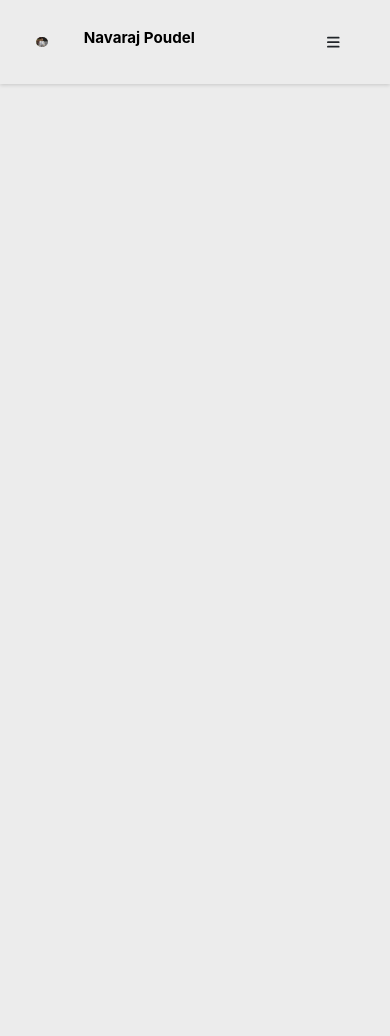
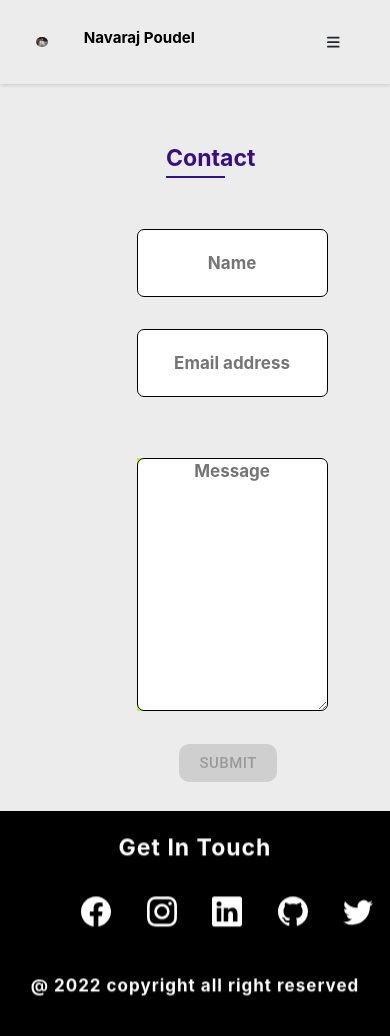
Before and after one commit to Navaraj-Poudel/Personal_Website, a React (Create React App) app in the folder my_personal_website/: page /Personal_Website/contact in a window 390 px wide. Before the commit this address had no page. Shown: the top 1036 px of the page. Before the commit the page ends 844 px from the top, so only its background shows below. Built offline with nearby package versions, Linux system fonts and the light colour scheme.

Commit message:
Minimize_button

```diff
--- a/my_personal_website/src/App.js
+++ b/my_personal_website/src/App.js
@@ -9,12 +9,11 @@ import {
   BrowserRouter as Router,
   Routes,
   Route,
-  Link,
 } from "react-router-dom";
 function App() {
   return (
     <div>
-      <Router>
+      <Router basename='/Personal_Website'>
      <Navbar/>
      <Routes>
       <Route exact path='/' element= {<Home/>} />
--- a/my_personal_website/src/Component/Contact/Contact.js
+++ b/my_personal_website/src/Component/Contact/Contact.js
@@ -1,5 +1,6 @@
-import React, { useEffect, useState } from 'react'
+import React, { useEffect, useState,useRef } from 'react'
 import './style.css'
+import emailjs from '@emailjs/browser';
 import Button from '@mui/material/Button';
 import {BsFacebook} from 'react-icons/bs';
 import {BsInstagram} from 'react-icons/bs';
@@ -11,6 +12,8 @@ import Aos from 'aos'
 import 'aos/dist/aos.css'
 import TextField from '@mui/material/TextField';
 const Contact = () => {
+
+  const form = useRef();
   const[name,setName] = useState("")
   // console.log({name})
   const[email,setEmail] = useState("")
@@ -27,14 +30,38 @@ const Contact = () => {
     const messagechange = (event)=>{
       setMessage(event.target.value)
     }
-    const handleSubmit = (e)=>{
-      e.preventDefault();
-      console.log(`Name : ${name}`)
+
+    // const handleSubmit = (e)=>{
+    //   e.preventDefault();
+    //   console.log(`Name : ${name}`)
+    //   console.log(`Email Address : ${email}`)
+    //   console.log(`Message : ${message}`)
+    //   setDisable('submitted');
+    //   document.getElementById("submitrelated").innerHTML = "Your infromation have been submitted successfully!!!"
+    // }
+
+
+
+  const handleSubmit = (e) => {
+    e.preventDefault();
+    console.log(`Name : ${name}`)
       console.log(`Email Address : ${email}`)
       console.log(`Message : ${message}`)
       setDisable('submitted');
       document.getElementById("submitrelated").innerHTML = "Your infromation have been submitted successfully!!!"
-    }
+
+    emailjs.sendForm('service_0gmgmck', 'template_w5aa0bo', form.current, 'Iyitp58rKkYfmMyAT')
+      .then((result) => {
+          console.log(result.text);
+          console.log("message sent");
+      }, (error) => {
+          console.log(error.text);
+      });
+  };
+
+
+
+
     useEffect(()=>{
       Aos.init()
     },[])
@@ -44,19 +71,22 @@ const Contact = () => {
     <div className="contact_title" data-aos = "flip-right" data-aos-duration="500">
      Contact
     </div><br /> <br />
-    <form data-aos = "fade-right" data-aos-duration="3000" >
+
+    <form data-aos = "fade-right" data-aos-duration="3000" ref={form} >
 
     <div className='box'>
         <input
         placeholder= "Name"
         type='text'
         id='name'
+        name="user_name"
         onClick={()=>setName("")}
         onChange={handleChange}
         /> <br /> <br /> <br /><br />
         <input
         placeholder="Email address"
         type='email'
+        name="user_email"
         id='email'
         onClick={()=>setEmail("")}
         onChange={emailChange}
@@ -66,6 +96,7 @@ const Contact = () => {
             <textarea
             placeholder="Message"
             type = 'text'
+            name="message"
             id='message'
             onChange={messagechange}
             onClick={()=>setMessage("")}
@@ -76,8 +107,26 @@ const Contact = () => {
           </div><br /><br />
           <p id='submitrelated'></p>
           </form>
+
+        {/* from emailjs */}
+
+
+
+        {/* <form ref={form} onSubmit={sendEmail}>
+      <label>Name</label>
+      <input type="text" name="user_name" />
+      <label>Email</label>
+      <input type="email" name="user_email" />
+      <label>Message</label>
+      <textarea name="message" />
+      <input type="submit" value="Send" />
+    </form> */}
+
+
+
+
           <div className="footer"><br /><br />
-          <div className="fottersecond" data-aos = "fade-down" data-aos-duration="3000">
+          <div className="fottersecond" data-aos = "fade-up" data-aos-duration="3000">
 
 
              <div className="footer_title">
--- a/my_personal_website/src/Component/Home/Home.js
+++ b/my_personal_website/src/Component/Home/Home.js
@@ -4,21 +4,21 @@ import H from '../images/home.JPG'
 import L from '../images/linkdin.png'
 import G from '../images/github1.png'
 import { BsArrowUpRightCircleFill } from "react-icons/bs";
-import { Link } from 'react-router-dom'
+// import { Link } from 'react-router-dom'
 import About from '../About/About'
 import Typed from 'react-typed'
 import Aos from 'aos'
 import 'aos/dist/aos.css'
-import { useTypewriter, Cursor } from 'react-simple-typewriter'
+// import { useTypewriter} from 'react-simple-typewriter'
 import Project from '../Project/Project'
 import Skills from '../Skills/Skills'
 import Contact from '../Contact/Contact'
-import Navbar from '../Navbar/Navbar'
+// import Navbar from '../Navbar/Navbar'
 const Home = () => {
-  const typed = useTypewriter({
-    words : ['Developer','dkdjd','kdkdkd'],
-    loop : {},
-  });
+  // const typed = useTypewriter({
+  //   words : ['Developer','dkdjd','kdkdkd'],
+  //   loop : {},
+  // });
   useEffect(()=>{
     Aos.init()
   },[]);
--- a/my_personal_website/src/Component/Navbar/Navbar.js
+++ b/my_personal_website/src/Component/Navbar/Navbar.js
@@ -1,9 +1,9 @@
-import React from 'react'
+import React, { useState } from 'react'
 import { FontAwesomeIcon } from '@fortawesome/react-fontawesome'
 import {faBars} from '@fortawesome/free-solid-svg-icons'
 import H from '../images/home.JPG'
 import './style.css'
-import { Link } from 'react-router-dom'
+// import { Link } from 'react-router-dom'
 const Navbar = () => {
   return (
     <div className='Navbar'>
@@ -21,6 +21,8 @@ const Navbar = () => {
          </div>
          <div className='minimize-button'>
          <FontAwesomeIcon icon={faBars} size ="2xl"/>
+
+
         </div>
     </div>
   )
--- a/my_personal_website/src/Component/Navbar/style.css
+++ b/my_personal_website/src/Component/Navbar/style.css
@@ -73,12 +73,33 @@ html{
 }
 @media(max-width:644px){
     .navbar-item{
-        display: none;
-        background-color: black;
+      margin-top:62rem;
+      background-color: black;
+      width:100%;
+      height:50vh;
+     /* margin-left:30rem; */
+     margin-left: 100%;
+     position:fixed;
+     transition: all .5s;
+
+    }
+    .navbar-item a{
+        display: block;
+        color: #ffffff;
+        padding-top:3rem;
+
+    }
+    .navbar-item a:hover{
+        font-size: 2rem;
     }
     .minimize-button{
         display: block;
+        margin-left: -10rem;
     }
+    /* button:active .navbar-item{
+        margin-left:100%;
+        font-size: 2rem;
+    } */
 }
 @media(max-width:330px){
     html{
--- a/my_personal_website/src/Component/Project/style.css
+++ b/my_personal_website/src/Component/Project/style.css
@@ -128,3 +128,8 @@
         margin-top:40rem;
     }
 }
+@media(max-width:468px) {
+    .projecttitle{
+        margin-top:46rem;
+    }
+}
--- a/my_personal_website/src/Component/Skills/Skills.js
+++ b/my_personal_website/src/Component/Skills/Skills.js
@@ -3,7 +3,7 @@ import './style.css'
 import Html from '../images/html.png'
 import Cplus from  '../images/c++.png'
 import C from  '../images/c.png'
-import Python from  '../images/python.png'
+// import Python from  '../images/python.png'
 import Tailwindcss from '../images/tailwind.png'
 import Materialui from '../images/materialui.png'
 import Git from '../images/git3.png'
```
Also changed, not shown: my_personal_website/package.json (+10 -2 lines), 1 other file (tests, documents, lock files or other folders).
